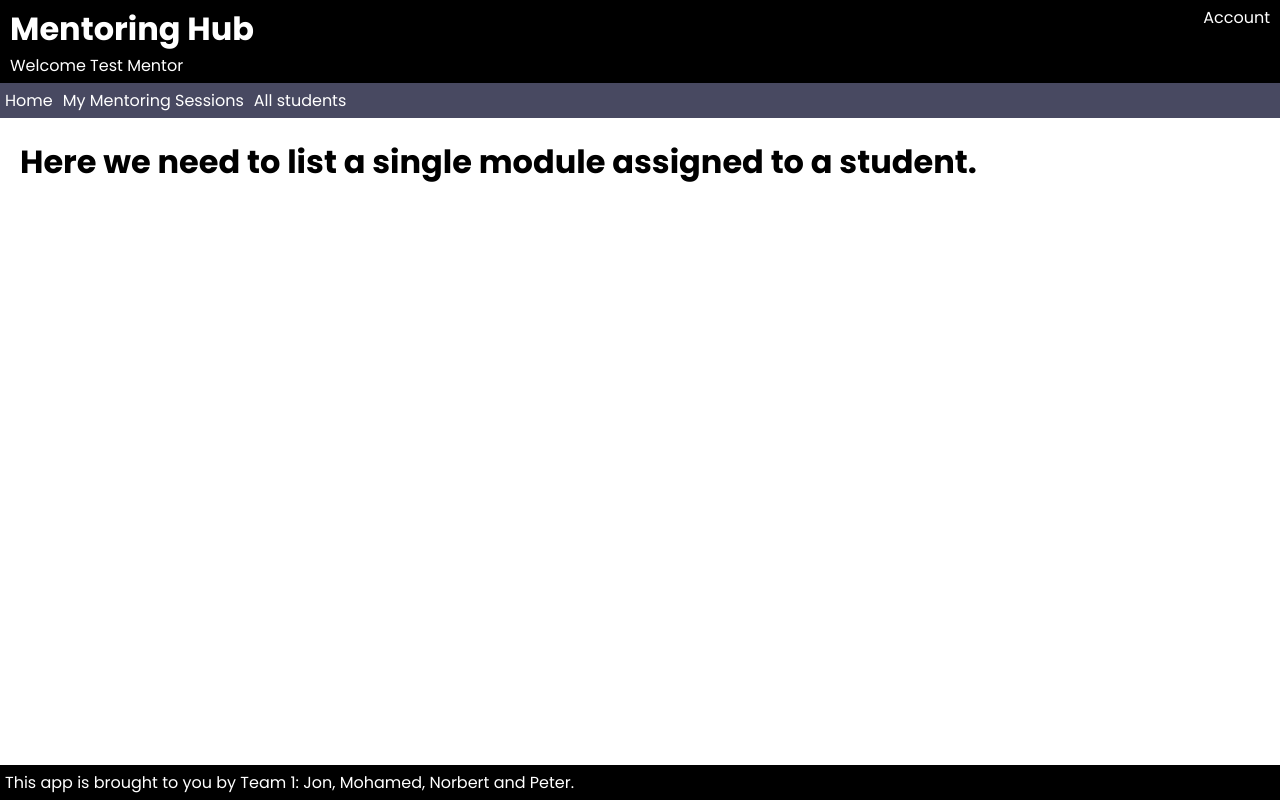
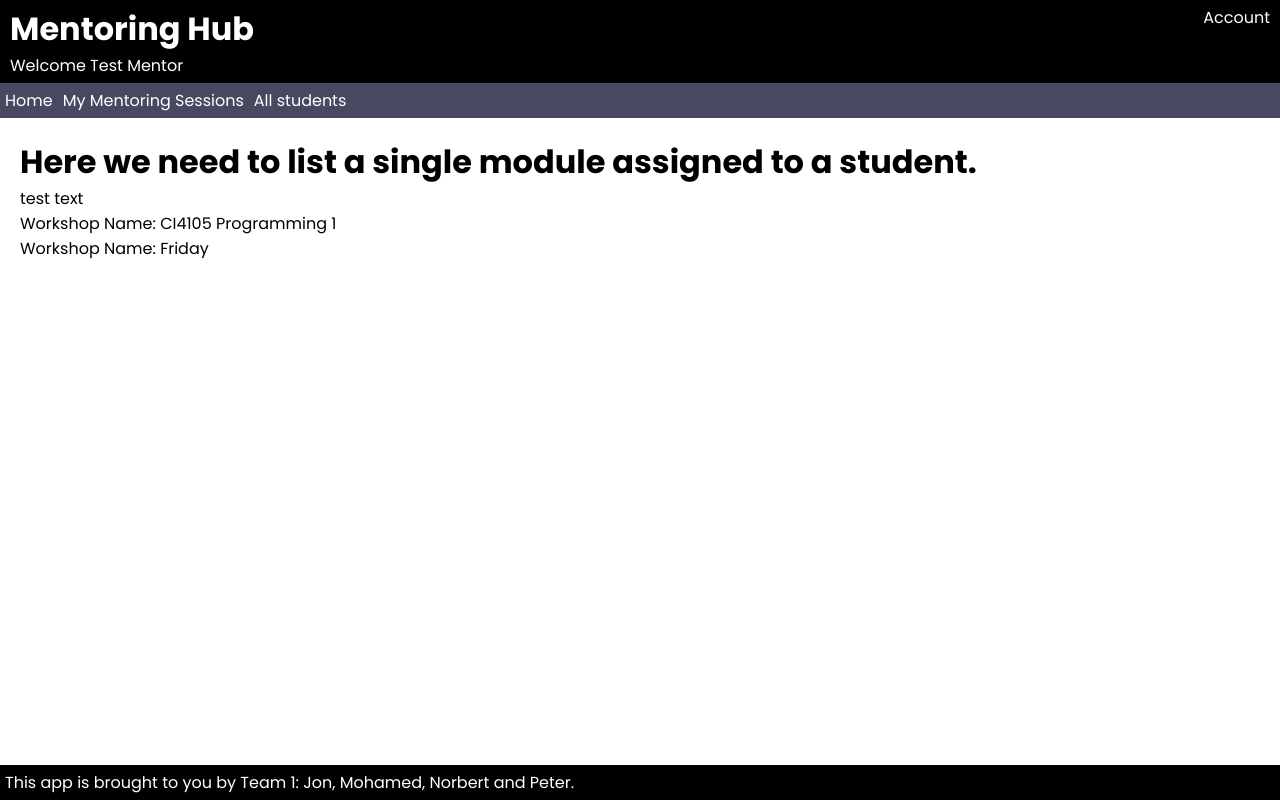
Before and after one commit to K1410707/mentoring-availability, a React (Vite) app: page /sessions in a window 1280 px wide. Built offline with nearby package versions, Linux system fonts and the light colour scheme.

Commit message:
started creating a function to display module information

```diff
--- a/src/Components/views/Mentor/MentorSessions.jsx
+++ b/src/Components/views/Mentor/MentorSessions.jsx
@@ -149,10 +149,21 @@ function MentorSessions() {
       WorkshopLocationName: 'PRSB2021-23',
     },
   ];
-
+  const weekdays = ["Sunday","Monday","Tuesday","Wednesday","Thursday","Friday","Saturday"];
+  function moduleCard(workshop) {
+      console.log("running module card funtion");
+      return (
+        <div>
+          <p>test text</p>
+          <p className="moduleName">Workshop Name: {workshop.WorkshopModuleName}</p>
+          <p className="moduleDay">Workshop Name: {weekdays[workshop.WorkshopDay]}</p>
+        </div>
+      );
+    }
   return (
     <>
       <h1>Here we need to list a single module assigned to a student.</h1>
+      {moduleCard(listOfLevel4Workshops[1])}
     </>
   );
 }
```
